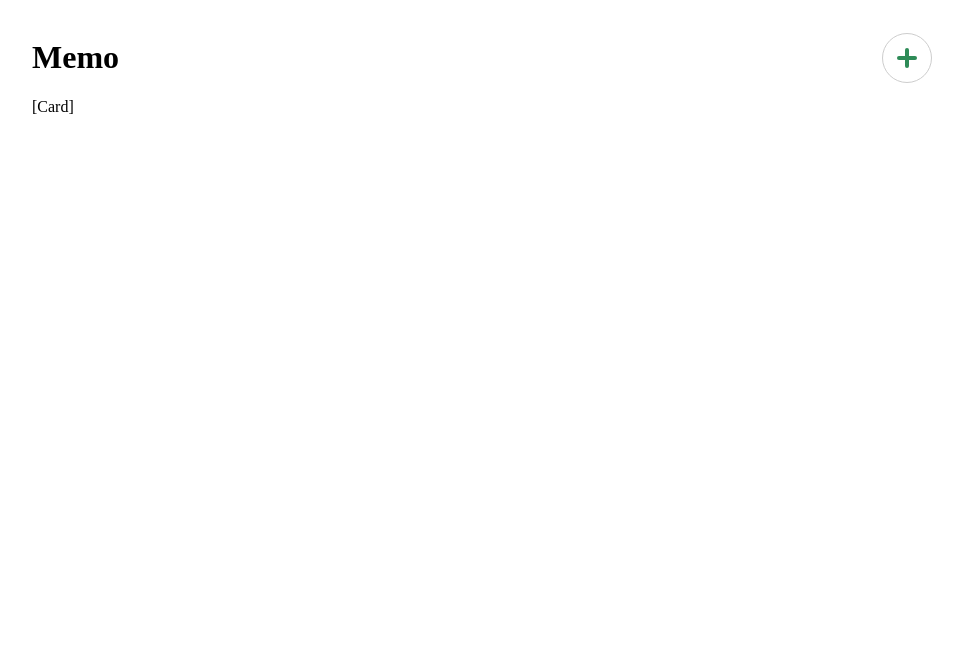
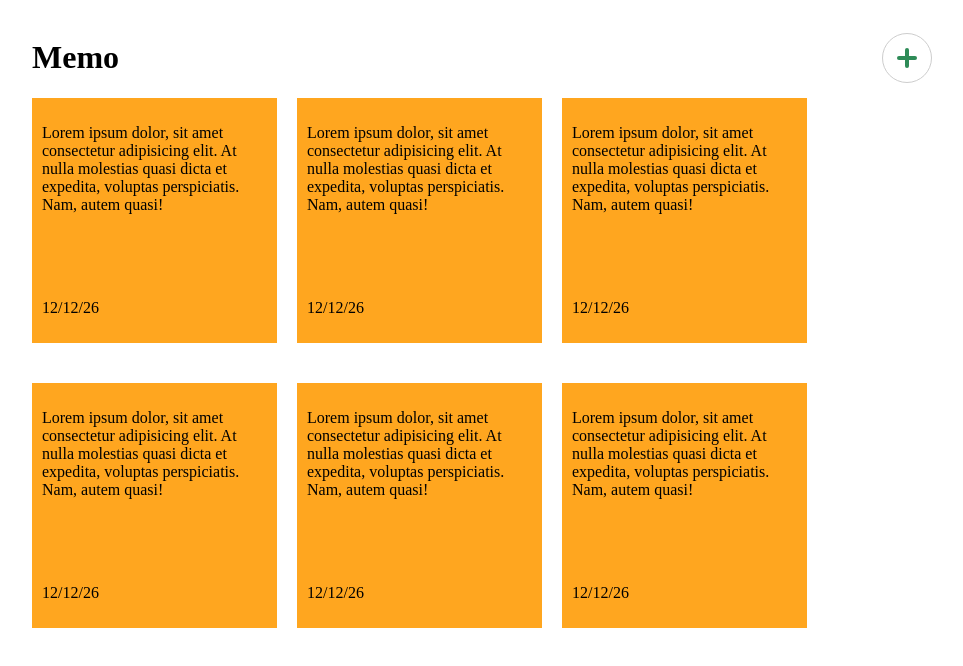
Before and after one commit to mamantube/vue-memo, a Vue app: page / in a window 1280 px wide. Shown: the top 666 px of the page, without its empty margins (166-1129 px from the left). Built offline with nearby package versions, Linux system fonts and the light colour scheme.

Commit message:
create memo card

```diff
--- a/src/App.vue
+++ b/src/App.vue
@@ -8,8 +8,34 @@
                     <div class="btn-text">Add Note</div>
                 </button>
             </header>
-            <div>[Card]</div>
+            <div class="card-container">
+                <div class="card">
+                    <p class="card-content">Lorem ipsum dolor, sit amet consectetur adipisicing elit. At nulla molestias quasi dicta et expedita, voluptas perspiciatis. Nam, autem quasi!</p>
+                    <p class="card-date">12/12/26</p>
+                </div>
+                <div class="card">
+                    <p class="card-content">Lorem ipsum dolor, sit amet consectetur adipisicing elit. At nulla molestias quasi dicta et expedita, voluptas perspiciatis. Nam, autem quasi!</p>
+                    <p class="card-date">12/12/26</p>
+                </div>
+                <div class="card">
+                    <p class="card-content">Lorem ipsum dolor, sit amet consectetur adipisicing elit. At nulla molestias quasi dicta et expedita, voluptas perspiciatis. Nam, autem quasi!</p>
+                    <p class="card-date">12/12/26</p>
+                </div>
+                <div class="card">
+                    <p class="card-content">Lorem ipsum dolor, sit amet consectetur adipisicing elit. At nulla molestias quasi dicta et expedita, voluptas perspiciatis. Nam, autem quasi!</p>
+                    <p class="card-date">12/12/26</p>
+                </div>
+                <div class="card">
+                    <p class="card-content">Lorem ipsum dolor, sit amet consectetur adipisicing elit. At nulla molestias quasi dicta et expedita, voluptas perspiciatis. Nam, autem quasi!</p>
+                    <p class="card-date">12/12/26</p>
+                </div>
+                <div class="card">
+                    <p class="card-content">Lorem ipsum dolor, sit amet consectetur adipisicing elit. At nulla molestias quasi dicta et expedita, voluptas perspiciatis. Nam, autem quasi!</p>
+                    <p class="card-date">12/12/26</p>
+                </div>
+            </div>
         </div>
+
     </main>
 </template>
 
@@ -123,4 +149,21 @@
     height: 4px;
     top: calc(50% - 2px);
 }
+
+.card {
+    width: 225px;
+    height: 225px;
+    padding: 10px;
+    background-color: #ffa61f;
+    margin-bottom: 20px;
+    display: flex;
+    flex-direction: column;
+    justify-content: space-between;
+}
+
+.card-container {
+    display: flex;
+    flex-wrap: wrap;
+    gap: 20px;
+}
 </style>
```
